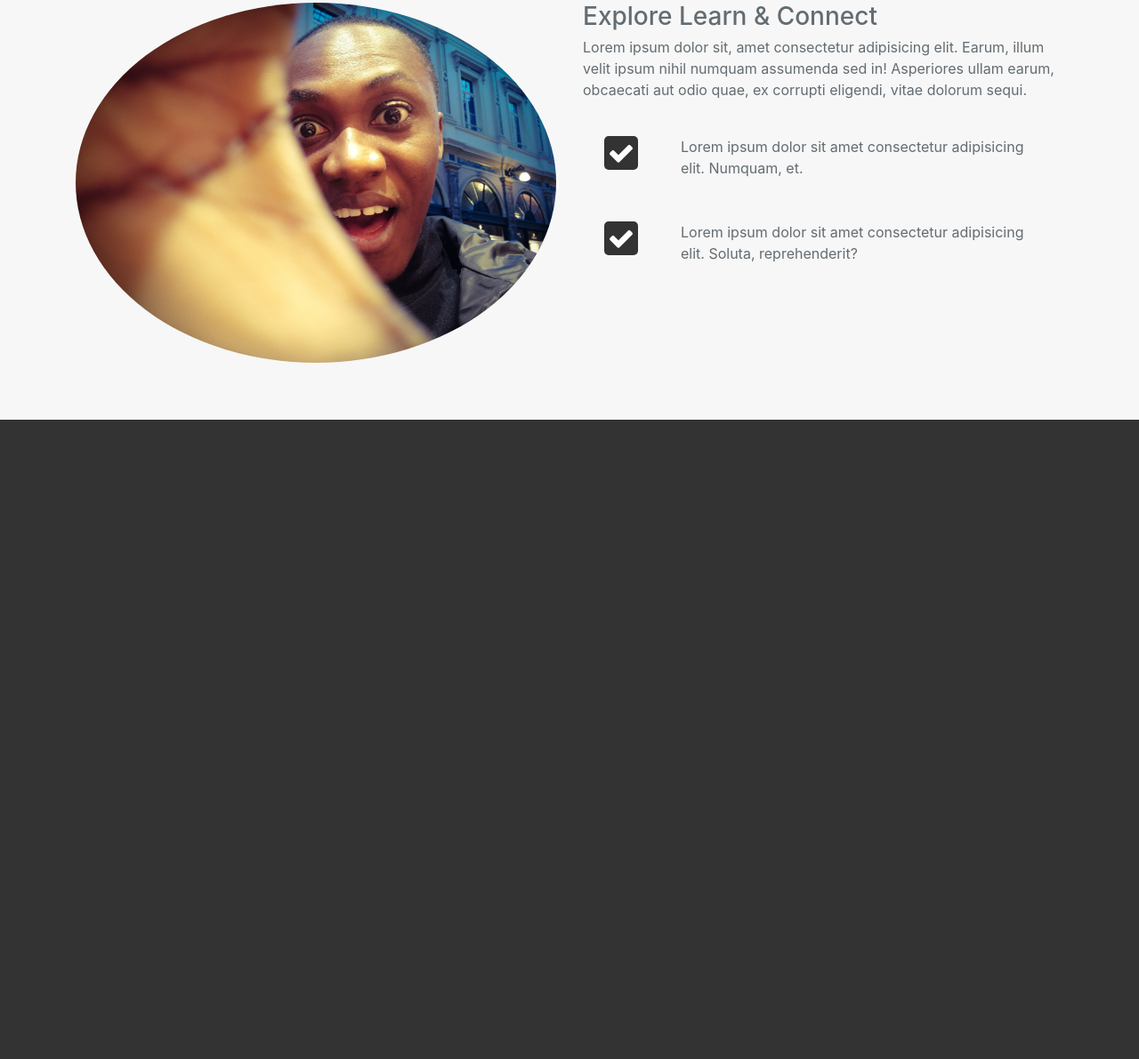
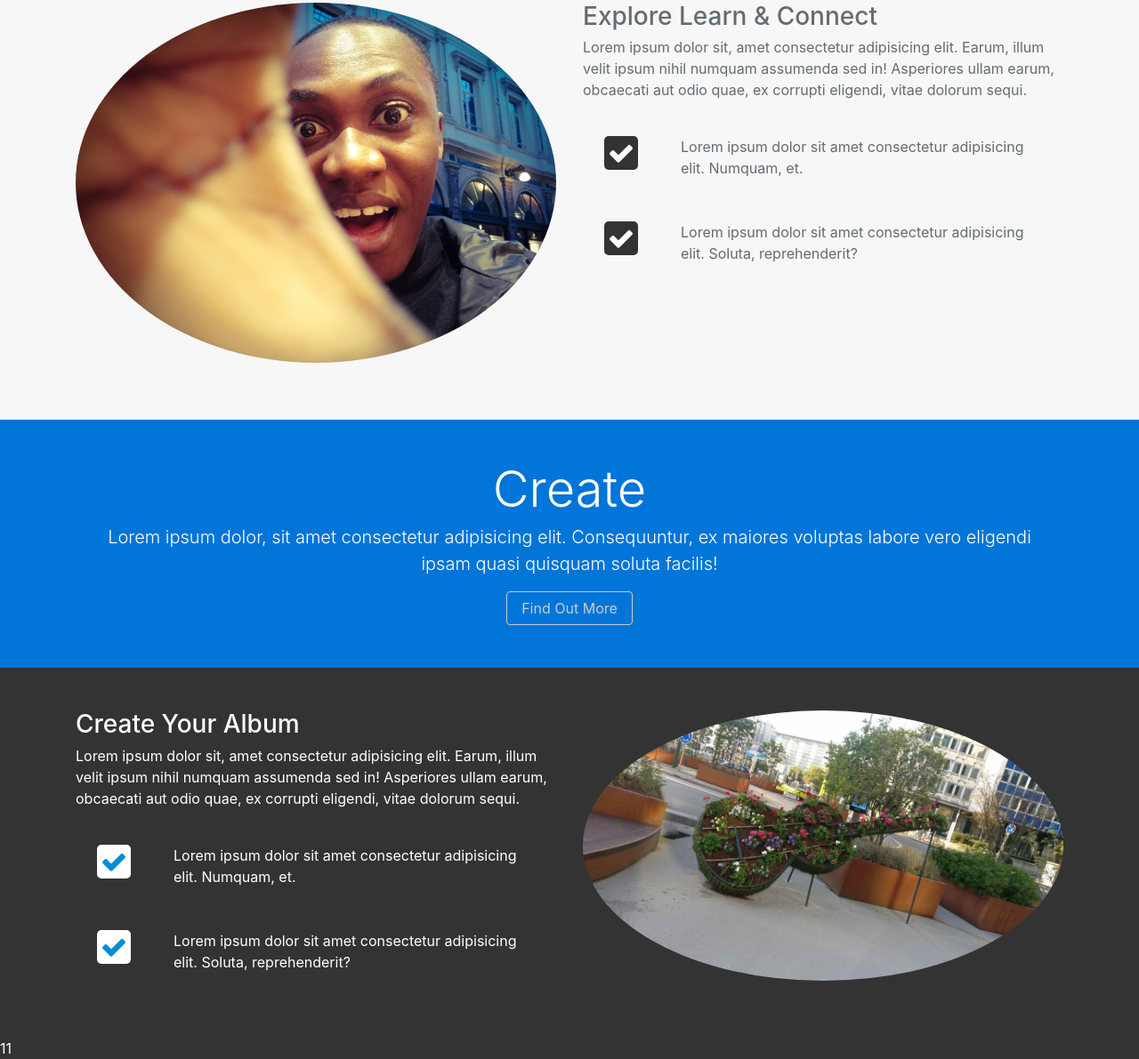
Before and after one commit to skypto/BS4social_theme, a website: page src/index.html in a window 1280 px wide. Shown: the part 1025-2216 px from the top of the page at 89% size. Before the commit the page ends 1497 px from the top, so only its background shows below. Drawn offline with Linux system fonts and the light colour scheme.

Commit message:
create head and section

```diff
--- a/src/index.html
+++ b/src/index.html
@@ -14,22 +14,15 @@
 </head>
 
 <body>
-    <nav class="navbar navbar-toggleable navbar-inverse bg-inverse fixed-top">
-        <!-- navbar -->
-        <div class="container">
-            <!-- container to  keep everyting in the middle -->
-            <button class="navbar-toggler navbar-toggler-right" data-toggle="collapse" data-target="#navbarCollapse">
-                <!-- Humberger Button -->
-                <span class="navbar-toggler-icon"></span>
-                <!-- navbar icon -->
+    <nav class="navbar navbar-toggleable navbar-inverse bg-inverse fixed-top"> <!-- navbar -->
+        <div class="container"><!-- container to keep everyting in the middle -->
+            <button class="navbar-toggler navbar-toggler-right" data-toggle="collapse" data-target="#navbarCollapse"><!-- Humberger Button -->
+                <span class="navbar-toggler-icon"></span> <!-- navbar icon -->
             </button>
-            <a href="#" class="navbar-brand">FunShare</a>
-            <!-- Branding/Logo -->
+            <a href="#" class="navbar-brand">FunShare</a> <!-- Branding/Logo -->
 
-            <div class="collapse navbar-collapse" id="navbarCollapse">
-                <!-- humberger content -->
-                <ul class="navbar-nav ml-auto">
-                    <!-- humberger push right-->
+            <div class="collapse navbar-collapse" id="navbarCollapse"> <!-- humberger content -->
+                <ul class="navbar-nav ml-auto"> <!-- humberger push right-->
                     <li class="nav-item">
                         <a href="#" class="nav-link">Home</a>
                     </li>
@@ -51,42 +44,35 @@
     <!-- Home Showcase section -->
 
     <header id="home-section">
-        <div class="dark-overlay">
-            <!-- create an overlay -->
+        <div class="dark-overlay"><!-- create an overlay -->
+
             <div class="home-inner">
-                <div class="container">
-                    <!-- to push our actual content to the middle -->
+                <div class="container"> <!-- to push our actual content to the middle -->
                     <!-- create an 8x4 column div -->
                     <div class="row">
-                        <div class="col-md-8">
-                            <!-- 8 grid -->
-                            <h1 class="display-4">Experiences are to be
-                                <strong>treasured</strong>. Connect to share your moments</h1>
+                        <div class="col-md-8"><!-- 8 grid -->
+                            <h1 class="display-4">Experiences are to be <strong>treasured</strong>. Connect to share your moments</h1>
 
-                            <div class="d-flex flex-row">
-                                <!--flex boxes1 -->
-                                <div class="p-4 align-self-start">
+                            <div class="d-flex flex-row"><!--flex boxes1 -->
+                                <div class="p-4 align-self-start"><!-- icon div -->
                                     <i class="fa fa-check"></i>
                                 </div>
-                                <!-- icon div -->
                                 <div class="p-4 align-self-end">Lorem ipsum dolor sit amet consectetur adipisicing elit. Numquam, et.</div>
                             </div>
 
-                            <div class="d-flex flex-row">
-                                <!--flex boxes2 -->
-                                <div class="p-4 align-self-start">
+                            <div class="d-flex flex-row"><!--flex boxes2 -->
+                                <div class="p-4 align-self-start"><!-- icon div -->
                                     <i class="fa fa-check"></i>
                                 </div>
-                                <!-- icon div -->
+
                                 <div class="p-4 align-self-end">Lorem ipsum dolor sit amet consectetur adipisicing elit. Soluta, reprehenderit?</div>
                             </div>
 
-                            <div class="d-flex flex-row">
-                                <!-- flex boxes3 -->
-                                <div class="p-4 align-self-start">
+                            <div class="d-flex flex-row"><!-- flex boxes3 -->
+                                <div class="p-4 align-self-start"> <!-- icon div -->
                                     <i class="fa fa-check"></i>
                                 </div>
-                                <!-- icon div -->
+
                                 <div class="p-4 align-self-end">Lorem, ipsum dolor sit amet consectetur adipisicing elit. Asperiores, itaque!</div>
                             </div>
 
@@ -98,8 +84,7 @@
                                 <div class="card-block">
                                     <h3>Sign Up Today</h3>
                                     <p>Please fill out this form to register</p>
-                                    <form action="">
-                                        <!--form-->
+                                    <form action=""><!--form-->
                                         <div class="form-group">
                                             <input type="text" name="username" placeholder="Username" class="form-control form-control-lg">
                                         </div>
@@ -130,8 +115,7 @@
     <section id="explore-head-section">
         <div class="container">
             <div class="col text-center">
-                <div class="py-5">
-                    <!-- This to add padding up and down -->
+                <div class="py-5"><!-- This to add padding up and down -->
                     <h1 class="display-4">Explore</h1>
                     <p class="lead">Lorem ipsum dolor, sit amet consectetur adipisicing elit. Consequuntur, ex maiores voluptas labore vero
                         eligendi ipsam quasi quisquam soluta facilis!</p>
@@ -145,31 +129,25 @@
     <section id="explore-section" class="bg-faded text-muted py-5">
         <div class="container">
             <div class="row">
-                <div class="col-md-6">
-                    <!-- 6 grid for image -->
+                <div class="col-md-6"><!-- 6 grid for image -->
                     <img src="img/discover.jpg" alt="" class="img-fluid mb-3 rounded-circle">
                 </div>
-                <div class="col-md-6">
-                    <!-- 6 grid for content -->
+                <div class="col-md-6"><!-- 6 grid for content -->
                     <h3>Explore Learn & Connect</h3>
                     <p>Lorem ipsum dolor sit, amet consectetur adipisicing elit. Earum, illum velit ipsum nihil numquam assumenda
                         sed in! Asperiores ullam earum, obcaecati aut odio quae, ex corrupti eligendi, vitae dolorum sequi.</p>
 
-                    <div class="d-flex flex-row">
-                        <!--flex boxes1 -->
-                        <div class="p-4 align-self-start">
+                    <div class="d-flex flex-row"><!--flex boxes1 -->
+                        <div class="p-4 align-self-start"><!-- icon div -->
                             <i class="fa fa-check"></i>
                         </div>
-                        <!-- icon div -->
                         <div class="p-4 align-self-end">Lorem ipsum dolor sit amet consectetur adipisicing elit. Numquam, et.</div>
                     </div>
 
-                    <div class="d-flex flex-row">
-                        <!--flex boxes2 -->
-                        <div class="p-4 align-self-start">
+                    <div class="d-flex flex-row"><!--flex boxes2 -->
+                        <div class="p-4 align-self-start"> <!-- icon div -->
                             <i class="fa fa-check"></i>
                         </div>
-                        <!-- icon div -->
                         <div class="p-4 align-self-end">Lorem ipsum dolor sit amet consectetur adipisicing elit. Soluta, reprehenderit?</div>
                     </div>
 
@@ -178,6 +156,56 @@
         </div>
     </section>
 
+
+
+
+        <!-- CREATE HEAD -->
+        <section id="create-head-section" class="bg-primary">
+                <div class="container">
+                    <div class="col text-center">
+                        <div class="py-5"><!-- This to add padding up and down -->
+                            <h1 class="display-4">Create</h1>
+                            <p class="lead">Lorem ipsum dolor, sit amet consectetur adipisicing elit. Consequuntur, ex maiores voluptas labore vero
+                                eligendi ipsam quasi quisquam soluta facilis!</p>
+                            <a href="#" class="btn btn-outline-secondary">Find Out More</a>
+                        </div>
+                    </div>
+                </div>
+            </section>
+
+            <!-- CREATE SECTION -->
+            <section id="create-section" class="py-5">
+                <div class="container">
+                    <div class="row">
+                        <div class="col-md-6"><!-- 6 grid for image -->
+                            <h3>Create Your Album</h3>
+                            <p>Lorem ipsum dolor sit, amet consectetur adipisicing elit. Earum, illum velit ipsum nihil numquam assumenda
+                                sed in! Asperiores ullam earum, obcaecati aut odio quae, ex corrupti eligendi, vitae dolorum sequi.</p>
+
+                            <div class="d-flex flex-row"><!--flex boxes1 -->
+                                <div class="p-4 align-self-start"><!-- icon div -->
+                                    <i class="fa fa-check"></i>
+                                </div>
+                                <div class="p-4 align-self-end">Lorem ipsum dolor sit amet consectetur adipisicing elit. Numquam, et.</div>
+                            </div>
+
+                            <div class="d-flex flex-row"><!--flex boxes2 -->
+                                <div class="p-4 align-self-start"> <!-- icon div -->
+                                    <i class="fa fa-check"></i>
+                                </div>
+                                <div class="p-4 align-self-end">Lorem ipsum dolor sit amet consectetur adipisicing elit. Soluta, reprehenderit?</div>
+                            </div>
+                        </div>
+
+                        <div class="col-md-6"><!-- 6 grid for content -->
+                            <img src="img/album.jpg" alt="" class="img-fluid mb-3 rounded-circle height: auto; max-width: 100%;">
+                        </div>
+                    </div>
+                </div>
+            </section>
+
+    11
+
     <script src="js/jquery.min.js"></script>
     <script src="js/tether.min.js"></script>
     <script src="js/bootstrap.min.js"></script>
--- a/src/scss/style.scss
+++ b/src/scss/style.scss
@@ -70,7 +70,15 @@ body{
     }
 }
 
-
+#create-section{
+    .fa{ //the check boxes
+        color: $primary-color;
+        background:#fff;
+        padding: 4px;
+        border-radius: 5px;
+        font-size: $landing-icon-size;
+    }
+}
 
 // .navbar-brand{
 //     font-family: 'Indie Flower', serif;
```
Also changed, not shown: README.md, src/css/style.css, src/img/album.jpg (added).
